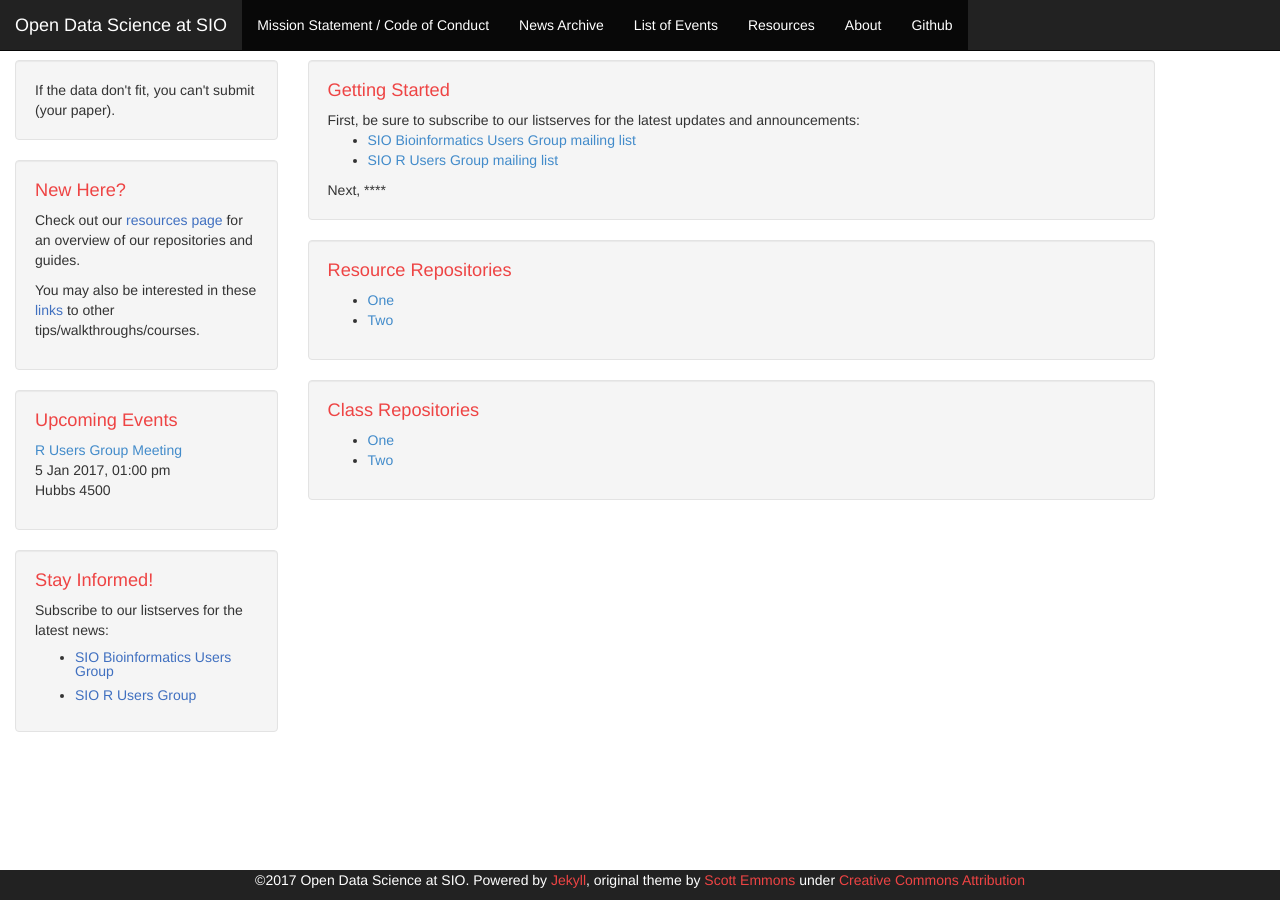
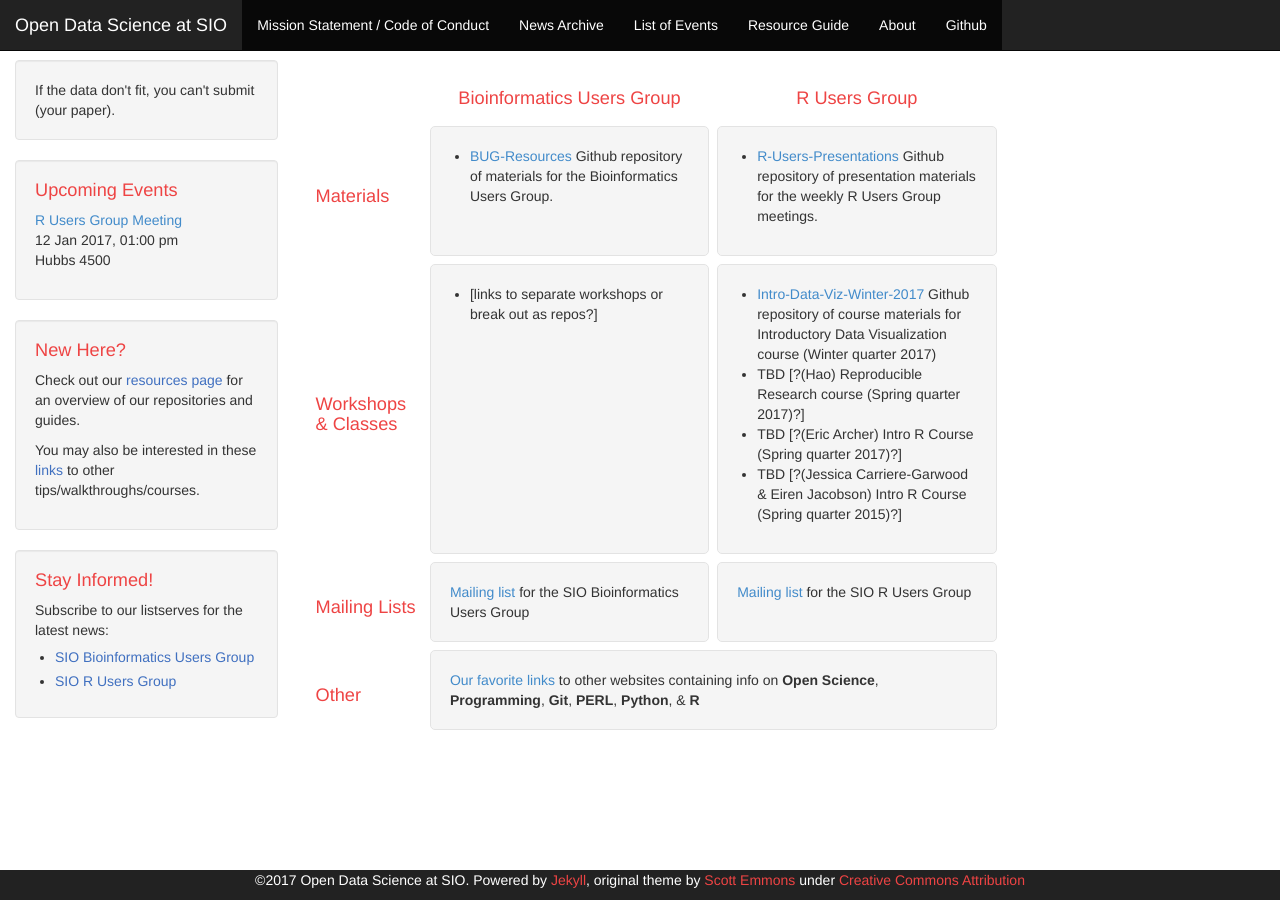
Before and after one commit to Open-Data-Science-at-SIO/Open-Data-Science-at-SIO.github.io, a Jekyll site: the page built from resources.html, in a window 1280 px wide. Built offline with Jekyll 4.4.1, drawn with Linux system fonts in a browser that asks for light colours.

Commit message:
updated resources page (and CSS accordingly) fixed event date for R users group tweaked layout of header and sidebar

```diff
--- a/_events/20170101.md
+++ b/_events/20170101.md
@@ -1,8 +1,8 @@
 ---
 layout: event
 title: "R Users Group Meeting"
-start: 2017-01-05 13:00:00 PST
-end: 2017-01-05 14:30:00 PST
+start: 2017-01-12 13:00:00 PST
+end: 2017-01-12 14:30:00 PST
 location: "Hubbs 4500"
 ---
 
--- a/_includes/header.html
+++ b/_includes/header.html
@@ -36,7 +36,7 @@
                     <li class="active"><a href="{{ site.baseurl }}/mission.html">Mission Statement / Code of Conduct</a></li>
                     <li class="active"><a href="{{ site.baseurl }}/archive.html">News Archive</a></li>
                     <li class="active"><a href="{{ site.baseurl }}/events_list.html">List of Events</a></li>
-                    <li class="active"><a href="{{ site.baseurl }}/resources.html">Resources</a></li>
+                    <li class="active"><a href="{{ site.baseurl }}/resources.html">Resource Guide</a></li>
                     <li class="active"><a href="{{ site.baseurl }}/about.html">About</a></li>
                     {% comment %}
                     <li class="active"><a href="{{ site.baseurl }}/feed.xml">RSS</a></li>
--- a/_includes/sidebar.html
+++ b/_includes/sidebar.html
@@ -1,11 +1,5 @@
 <div class="sidebar well">
 {{ site.description }}
-</div>
-
-<div class="sidebar well">
-    <h1>New Here?</h1>
-    <p>Check out our <a href="{{ site.baseurl }}/resources.html">resources page</a> for an overview of our repositories and guides.</p>
-	<p>You may also be interested in these <a href="{{ site.baseurl }}/links.html">links</a> to other tips/walkthroughs/courses.</p>
 </div>
 
 <div class="well">
@@ -23,9 +17,15 @@
 </div>
 
 <div class="sidebar well">
+    <h1>New Here?</h1>
+    <p>Check out our <a href="{{ site.baseurl }}/resources.html">resources page</a> for an overview of our repositories and guides.</p>
+	<p>You may also be interested in these <a href="{{ site.baseurl }}/links.html">links</a> to other tips/walkthroughs/courses.</p>
+</div>
+
+<div class="sidebar well">
     <h1>Stay Informed!</h1>
     Subscribe to our listserves for the latest news:
-    <ul>
+    <ul style="padding-left:20px">
     <li><a href="https://siomail.ucsd.edu/mailman/listinfo/bioinf">SIO Bioinformatics Users Group</a></li>
     <li><a href="https://siomail.ucsd.edu/mailman/listinfo/r-users">SIO R Users Group</a></li>
     </ul>
--- a/css/theme.css
+++ b/css/theme.css
@@ -13,6 +13,24 @@ body {
 
 .footer a {
     color: #ee4444;
+}
+h1 {
+	color: #ee4444;
+	font-size: 1.3em;
+}
+
+table {
+	border-collapse: separate;
+	border-spacing: 8px;
+}
+
+.fillcell {
+	vertical-align: top;
+	padding: 19px;
+    background-clip: padding-box;
+    border-radius: 5px;
+    background-color: #F5F5F5;
+    border: 1px solid #E3E3E3;
 }
 
 .sidebar h1 {
--- a/resources.html
+++ b/resources.html
@@ -2,29 +2,53 @@
 layout: default
 ---
 
-<div class="well">
-	<h1>Getting Started</h1>
-  	First, be sure to subscribe to our listserves for the latest updates and announcements:
-    <ul>
-    	<li><a href="https://siomail.ucsd.edu/mailman/listinfo/bioinf">SIO Bioinformatics Users Group mailing list</a></li>
-    	<li><a href="https://siomail.ucsd.edu/mailman/listinfo/r-users">SIO R Users Group mailing list</a></li>
-    </ul>
-
-    Next, ****
-</div>
-
-<div class="well">
-	<h1>Resource Repositories</h1>
-	<ul>
-    	<li><a href="#">One</a></li>
-    	<li><a href="#">Two</a></li>
-    </ul>
-</div>
-
-<div class="well">
-	<h1>Class Repositories</h1>
-	<ul>
-    	<li><a href="#">One</a></li>
-    	<li><a href="#">Two</a></li>
-    </ul>
-</div>
+<table width = 697px>
+<tr>
+<td width = "16%"></td>
+<td width = "42%"><div align="center"><h1>Bioinformatics Users Group</h1></div></td>
+<td width = "42%"><div align="center"><h1>R Users Group</h1></div></td>
+</tr>
+<tr>
+<td style="vertical-align: middle;"><div><h1>Materials</h1></div></td>
+<td class="fillcell">
+<ul style="padding-left:20px">
+<li><a href="https://github.com/Open-Data-Science-at-SIO/BUG-Resources">BUG-Resources</a> Github repository of materials for the Bioinformatics Users Group.</li>
+</ul>
+</td>
+<td class="fillcell">
+<ul style="padding-left:20px">
+<li><a href="https://github.com/Open-Data-Science-at-SIO/R-Users-Presentations">R-Users-Presentations</a> Github repository of presentation materials for the weekly R Users Group meetings.</li>
+</ul>
+</td>
+</tr>
+<tr>
+<td style="vertical-align: middle;"><div><h1>Workshops<br /> &amp; Classes</h1></div></td>
+<td class="fillcell">
+<ul style="padding-left:20px">
+<li>[links to separate workshops or break out as repos?]</li>
+</ul>
+</td>
+<td class="fillcell">
+<ul style="padding-left:20px">
+<li><a href="https://github.com/Open-Data-Science-at-SIO/Intro-Data-Viz-Winter-2017">Intro-Data-Viz-Winter-2017</a> Github repository of course materials for Introductory Data Visualization course (Winter quarter 2017)</li>
+<li>TBD [?(Hao) Reproducible Research course (Spring quarter 2017)?]</li>
+<li>TBD [?(Eric Archer) Intro R Course (Spring quarter 2017)?]</li>
+<li>TBD [?(Jessica Carriere-Garwood & Eiren Jacobson) Intro R Course (Spring quarter 2015)?]</li>
+</ul>
+</td>
+</tr>
+<tr>
+<td style="vertical-align: middle;"><div><h1>Mailing Lists</h1></div></td>
+<td class="fillcell">
+<a href="https://siomail.ucsd.edu/mailman/listinfo/bioinf">Mailing list</a> for the SIO Bioinformatics Users Group
+</td>
+<td class="fillcell">
+<a href="https://siomail.ucsd.edu/mailman/listinfo/r-users">Mailing list</a> for the SIO R Users Group
+</td>
+</tr>
+<tr>
+<td style="vertical-align: middle;"><div><h1>Other</h1></div></td>
+<td class="fillcell" colspan=2>
+<a href="{{ site.baseurl }}/links.html">Our favorite links</a> to other websites containing info on <strong>Open Science</strong>, <strong>Programming</strong>, <strong>Git</strong>, <strong>PERL</strong>, <strong>Python</strong>, &amp; <strong>R</strong></td>
+</tr>
+</table>
```
